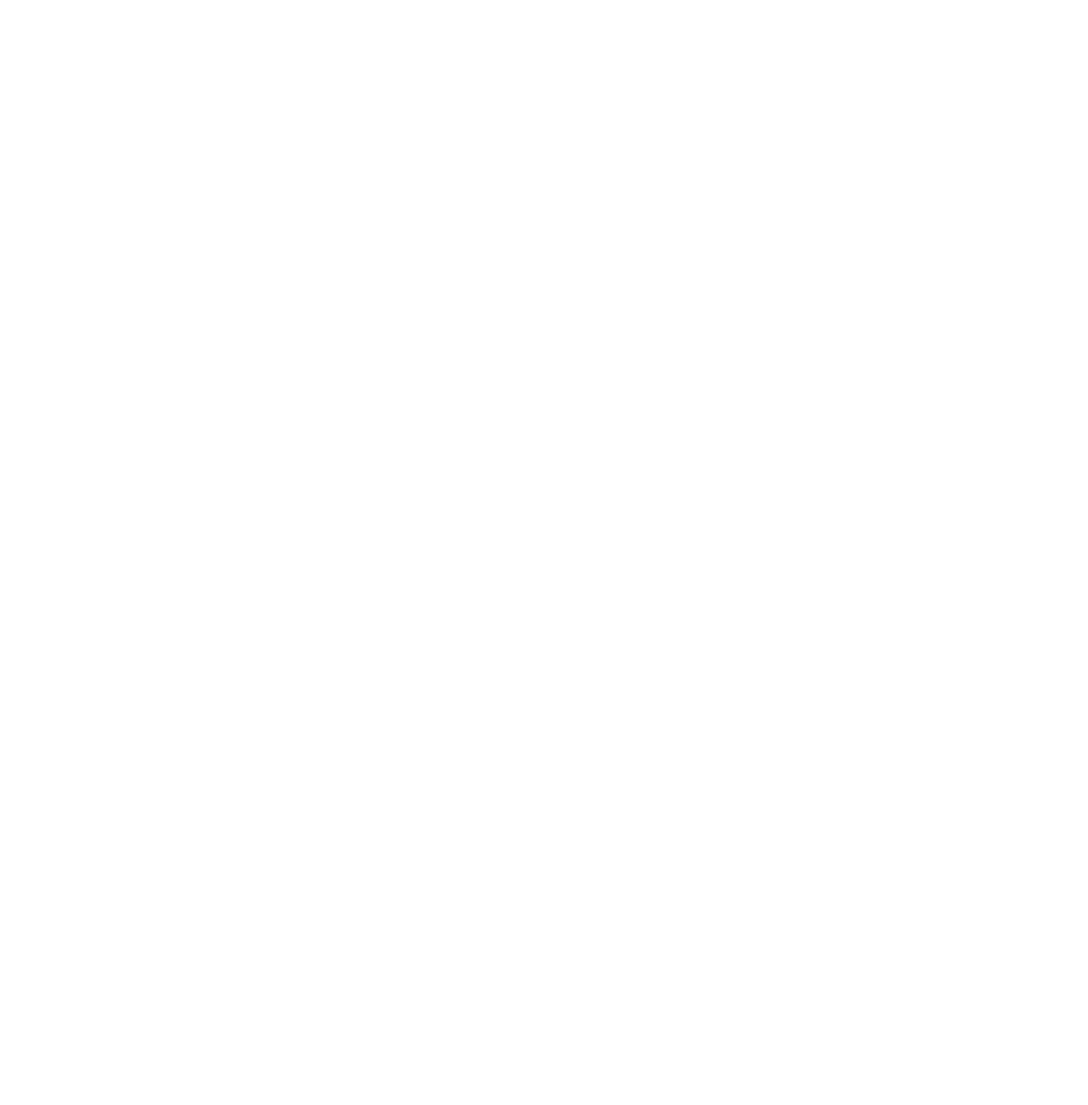
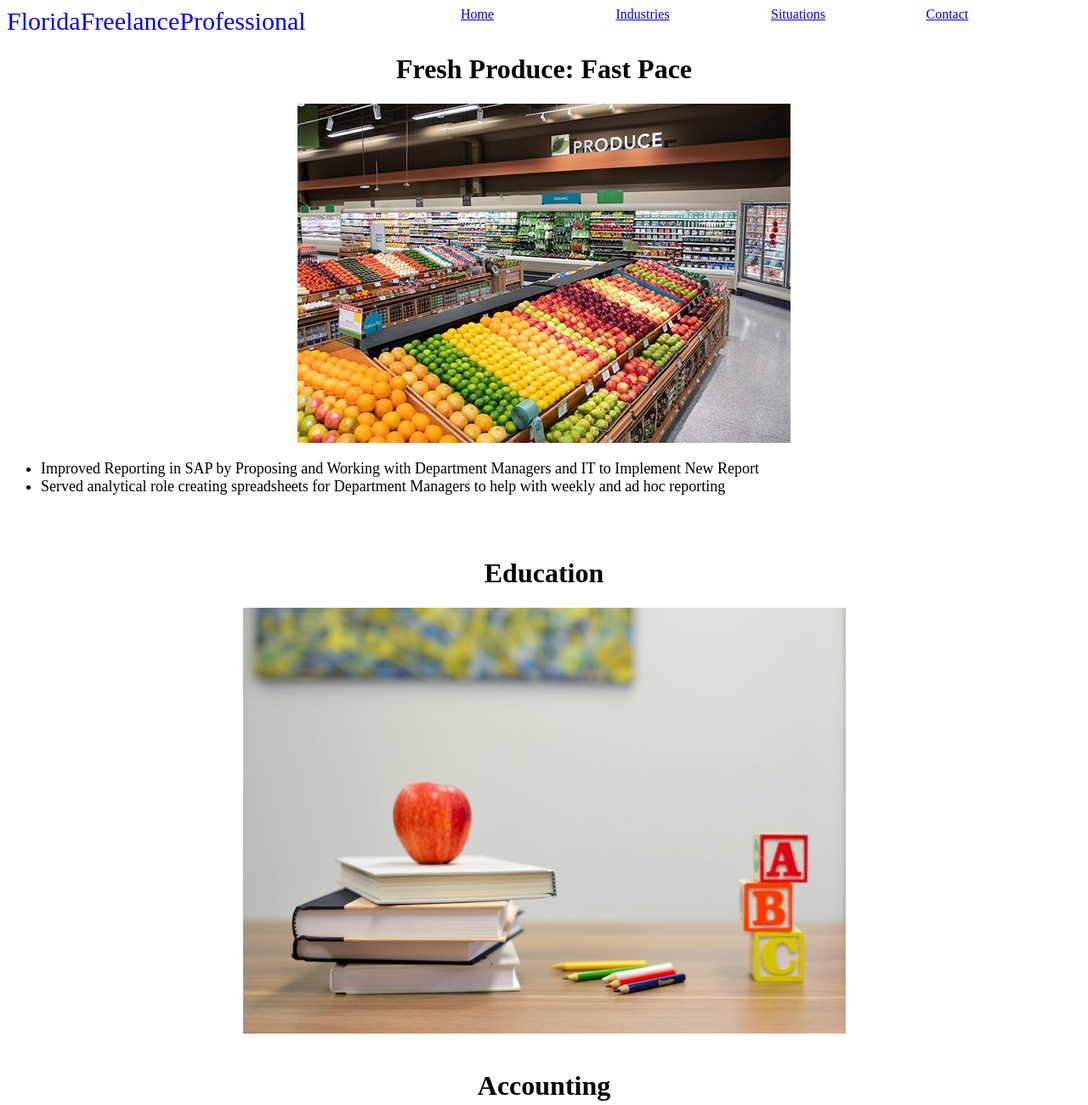
Before and after one commit to shoyo001/WebDevelopment, a plain HTML site: page Industries.html in a window 1280 px wide. Shown: the top 1300 px of the page at 85% size. Before the commit the page ends 800 px from the top, so only its background shows below. Drawn offline with Linux system fonts and the light colour scheme.

Commit message:
03142021BreakPoint

```diff
--- a/Industries.html
+++ b/Industries.html
@@ -0,0 +1,47 @@
+<!DOCTYPE html>
+<html>
+<head>
+<link rel="stylesheet" href="style.css">
+<style>
+    li{
+        text-align: left;
+
+    }
+</style>
+</head>
+<body>
+<!--
+    Intro(Freelance Professional)/Industries(list)/Situations(28(4 cols 7 rows))/Contact(Form)
+-->
+<nav class="container"><a href="index.html" class="MainLink">FloridaFreelanceProfessional</a>
+<div></div>
+<div><a href="index.html">Home</a></div>
+<div><a href="Industries.html">Industries</a></div>
+<div><a href="Situations.html">Situations</a></div>
+<div><a href="Contact.html">Contact</a></div>
+</nav>
+
+<div class="IndustriesCon">
+    <div class="ind1">
+        <h1>Fresh Produce: Fast Pace</h1>
+        <img src="IndustriesPic/Produce.jpg">
+        <ul>
+            <li>Improved Reporting in SAP by Proposing and Working with Department Managers and IT to Implement New Report</li>
+            <li>Served analytical role creating spreadsheets for Department Managers to help with weekly and ad hoc reporting</li>
+        </ul>
+        <br><br>
+    </div>
+    <div class="ind2">
+        <h1>Education</h1>
+        <img src="IndustriesPic/Education.jpg">
+        <br><br>
+    </div>
+    <div class="ind3">
+        <h1>Accounting</h1>
+        <img src="IndustriesPic/Accounting.jpg">
+    </div>
+    <div class="ind4"></div>
+</div>
+
+</body>
+</html>
--- a/style.css
+++ b/style.css
@@ -1,6 +1,3 @@
-p{
-    background-color: red;
-}
 
 .container{
     display:grid;
@@ -11,6 +8,21 @@ p{
 text-decoration: none;
 font-size: 30px;
 }
+
+.indexCon{
+    display:grid;
+
+    background: lightgray;
+
+    grid-template-columns: repeat(3,1fr);
+    grid-template-rows: repeat(4,1fr);
+
+    grid-template-areas:
+    "aa bb cc"
+    "dd ee ff"
+    "gg hh ii"
+    "jj kk ll"
+    }
 
 .HomeWording1{
     justify-self: center;
@@ -36,17 +48,22 @@ border-radius:50%;
     justify-self: center;
     font-size: 60px;
 }
-.container2{
-display:grid;
 
-background: lightgray;
+.IndustriesCon{
+text-align: center;
+}
 
-grid-template-columns: repeat(3,1fr);
-grid-template-rows: repeat(4,1fr);
+.ind1{
+grid-area:"i4";
 
-grid-template-areas:
-"aa bb cc"
-"dd ee ff"
-"gg hh ii"
-"jj kk ll"
 }
+
+.ind2{
+    grid-area:"i1";
+
+    }
+
+li{
+    font-size: large;
+
+}
```
Also changed, not shown: index.html (+1 -1 lines), IndustriesPic/Accounting.jpg (added), IndustriesPic/Education.jpg (added), IndustriesPic/Produce.jpg (added).
